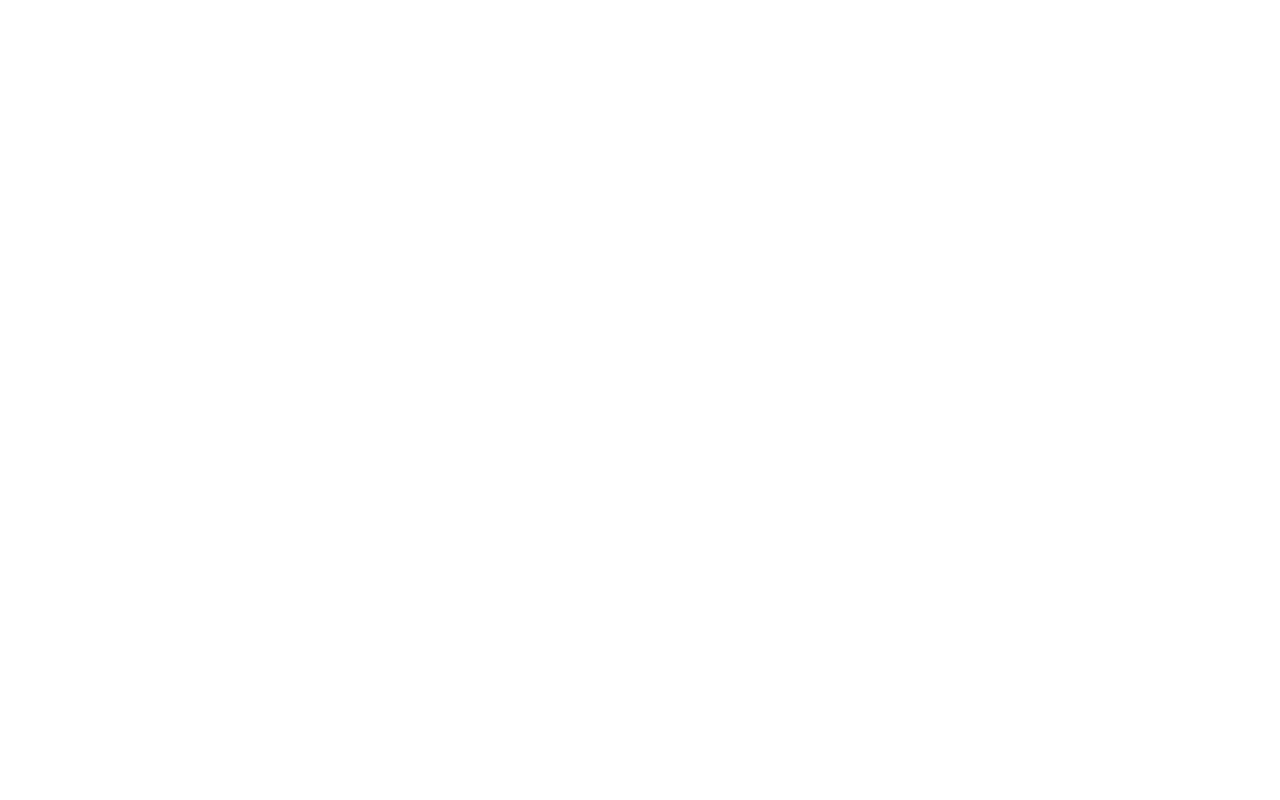
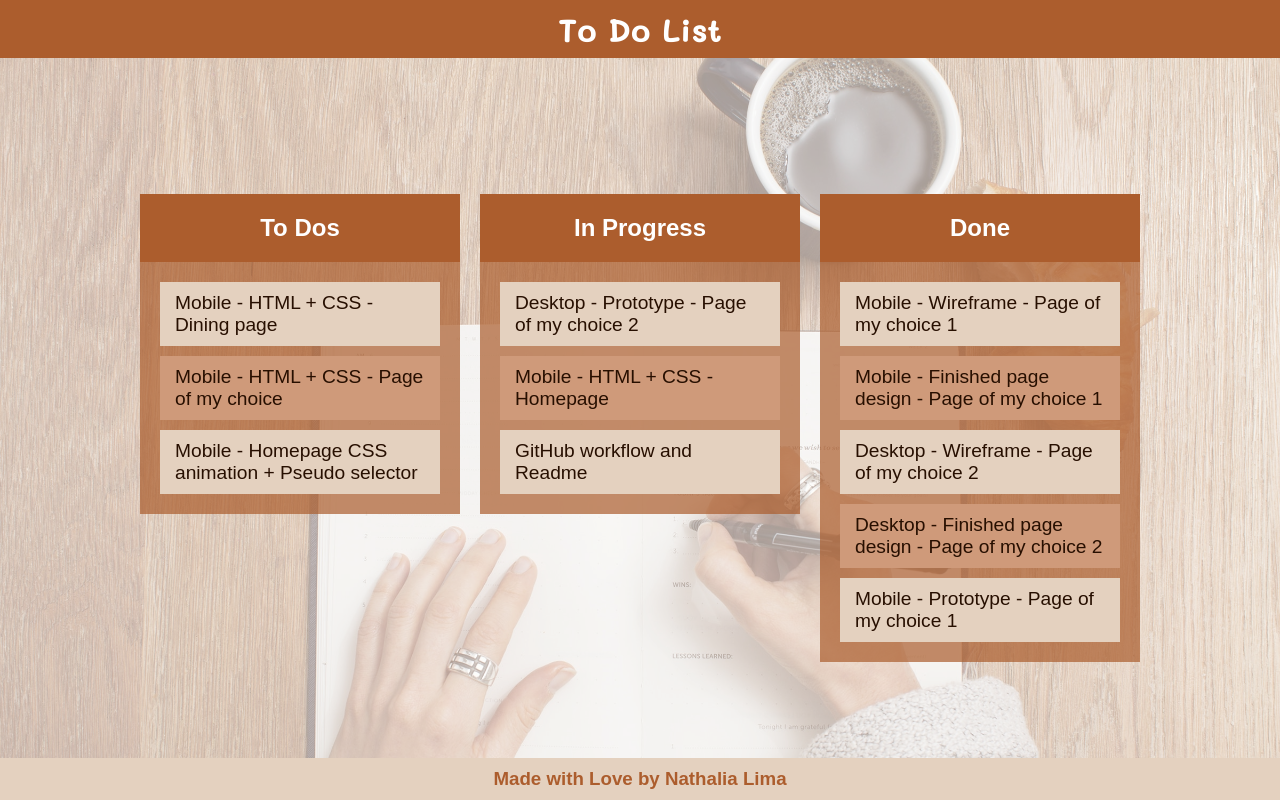
Before and after one commit to NathaliaLima-Front/lima_nathalia_hw3, a plain HTML site: page index.html in a window 1280 px wide. Drawn offline with Linux system fonts and the light colour scheme.

Commit message:
Add homepage
In this commit a homepage was added. The homepage contains 3 task lists: To Do, In Progress, and Done. The style has been applied, and a font has also been chosen and applied.

```diff
--- a/css/styles.css
+++ b/css/styles.css
@@ -0,0 +1,149 @@
+/* ALL */
+* {
+    padding: 0;
+    margin: 0;
+    border: none;
+}
+
+body {
+    font-family: Arial, Helvetica, sans-serif;
+    color: #fff;
+}
+
+ul {
+    list-style-type: none;
+}
+
+.container {
+    max-width: 1000px;
+    width: 100%;
+    margin: 0 auto;
+}
+
+.hidden {
+    display: none;
+}
+/* /ALL */
+
+/* HEADER */
+header {
+    background-color: rgb(172 93 45);
+    position: sticky;
+    top: 0;
+}
+
+header h1 {
+    text-align: center;
+    padding: 8px 0;
+}
+
+header h1 a {
+    font-family: 'Mali', cursive;
+    color: #fff;
+    text-decoration: none;
+}
+
+header a:hover {
+    opacity: 0.8;
+}
+/* /HEADER */
+
+/* FOOTER */
+footer {
+    text-align: center;
+    padding: 10px 0;
+    width: 100%;
+    color: #ac5d2d;
+    background-color: rgb(228 209 191);
+}
+/* /FOOTER */
+
+/* HOMEPAGE */
+main {
+    background-color: #a19181;
+    background-color: #d1ccc8;
+    background-image: url(../images/background.jpg);
+    background-repeat: no-repeat;
+    background-size: cover;
+    background-blend-mode: overlay;
+    display: flex;
+    align-items: center;
+    justify-content: center;
+    padding: 0 20px;
+}
+
+main #components {
+    display: flex;
+    flex-flow: row wrap;
+    justify-content: center;
+    gap: 10px;
+    width: 100%;
+    max-width: 1000px;
+}
+
+main #components article {
+    min-width: 300px;
+    width: calc(33% - 10px);
+    box-sizing: border-box;
+}
+
+main #components article h2 {
+    background-color: #ac5d2d;
+    padding: 20px 0;
+    text-align: center;
+    color: #fff;
+}
+
+main #components article ul {
+    background-color: rgb(172 93 45 / 70%);
+    padding: 20px;
+    color: #270f00;
+    font-size: 1.2em;
+}
+
+
+main #components article li {
+    padding: 10px 15px;
+    background-color: #cf9a7a;
+    margin-bottom: 10px;
+}
+
+main #components article li:last-child {
+    margin-bottom: 0;
+}
+
+main #components article li:nth-child(odd) {
+    background-color: #e4d1bf;
+}
+
+/* /HOMEPAGE */
+
+
+
+@media (min-width: 960px) {
+    main {
+        height: calc(100vh - 60px);
+    }
+
+    main #components {
+        justify-content: space-between;
+    }
+
+    footer {
+        position: fixed;
+        bottom: 0;
+    }
+}
+
+/* 644px 645px */
+@media (max-width: 959px) {
+    main {
+        padding: 30px 20px;
+        background-position: center;
+    }
+
+    main #components {
+        gap: 10px;
+        justify-content: center;
+    }
+}
--- a/index.html
+++ b/index.html
@@ -2,10 +2,58 @@
 <html lang="en">
 <head>
     <meta charset="UTF-8">
+    <meta name="viewport" content="width=device-width, initial-scale=1.0">
+
+    <link rel="preconnect" href="https://fonts.googleapis.com">
+    <link rel="preconnect" href="https://fonts.gstatic.com" crossorigin>
+    <link href="https://fonts.googleapis.com/css2?family=Mali:wght@200;300;400;500;600;700&display=swap" rel="stylesheet">
+
     <link rel="stylesheet" href="css/styles.css">
+
     <title>Nathalia Lima - To Do List</title>
 </head>
 <body>
+    <header>
+        <h1>
+            <a href="/">To Do List</a>
+        </h1>
+    </header>
 
+    <main>
+        <div id="components">
+            <article id="component-todo">
+                <h2>To Dos</h2>
+                <ul class="list-todo">
+                    <li>Mobile - HTML + CSS - Dining page</li>
+                    <li>Mobile - HTML + CSS - Page of my choice</li>
+                    <li>Mobile - Homepage CSS animation + Pseudo selector</li>
+                </ul>
+            </article>
+
+            <article id="component-inprogress">
+                <h2>In Progress</h2>
+                <ul class="list-inprogress">
+                    <li>Desktop - Prototype - Page of my choice 2</li>
+                    <li>Mobile - HTML + CSS - Homepage</li>
+                    <li>GitHub workflow and Readme</li>
+                </ul>
+            </article>
+
+            <article id="component-done">
+                <h2>Done</h2>
+                <ul class="list-done">
+                    <li>Mobile - Wireframe - Page of my choice 1</li>
+                    <li>Mobile - Finished page design - Page of my choice 1</li>
+                    <li>Desktop - Wireframe - Page of my choice 2</li>
+                    <li>Desktop - Finished page design - Page of my choice 2</li>
+                    <li>Mobile - Prototype - Page of my choice 1</li>
+                </ul>
+            </article>
+        </div>
+    </main>
+
+    <footer class="sticky-footer">
+        <h3>Made with Love by Nathalia Lima</h3>
+    </footer>
 </body>
 </html>
```
Also changed, not shown: images/background.jpg (added).
